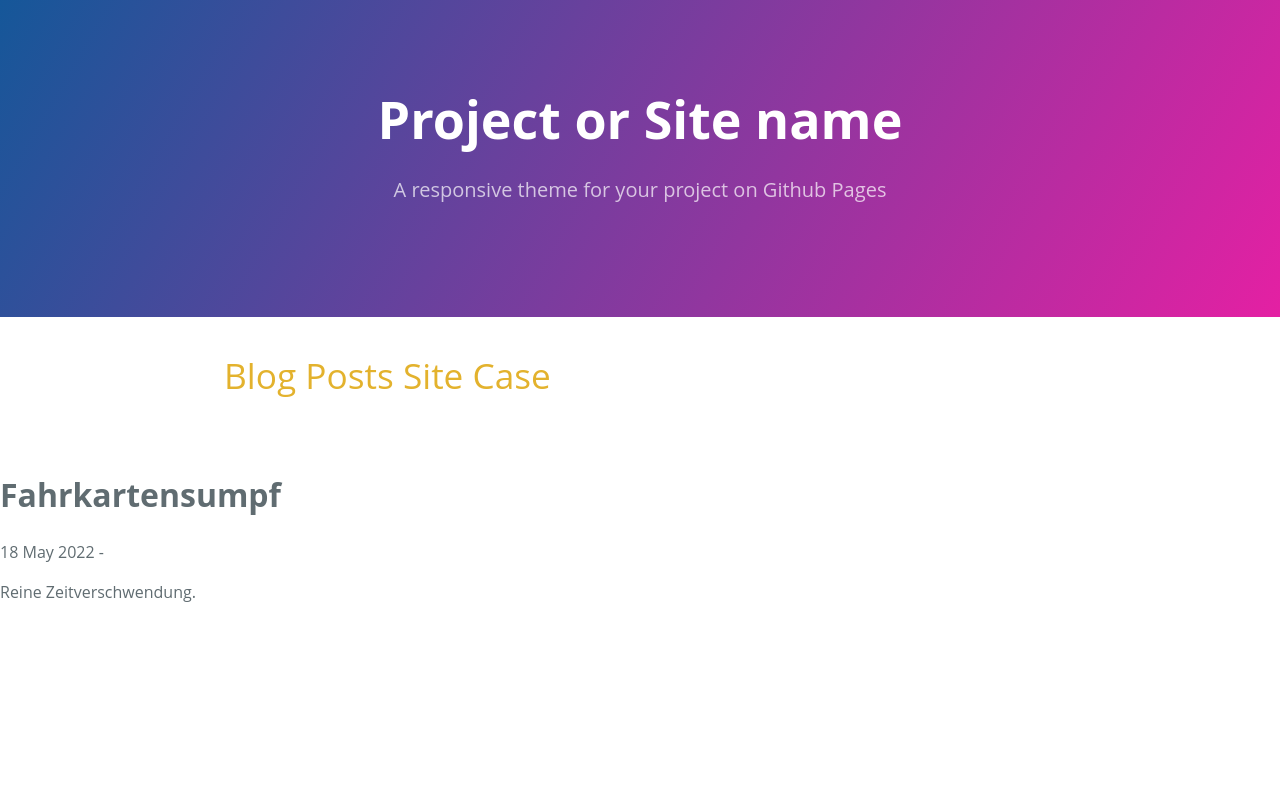
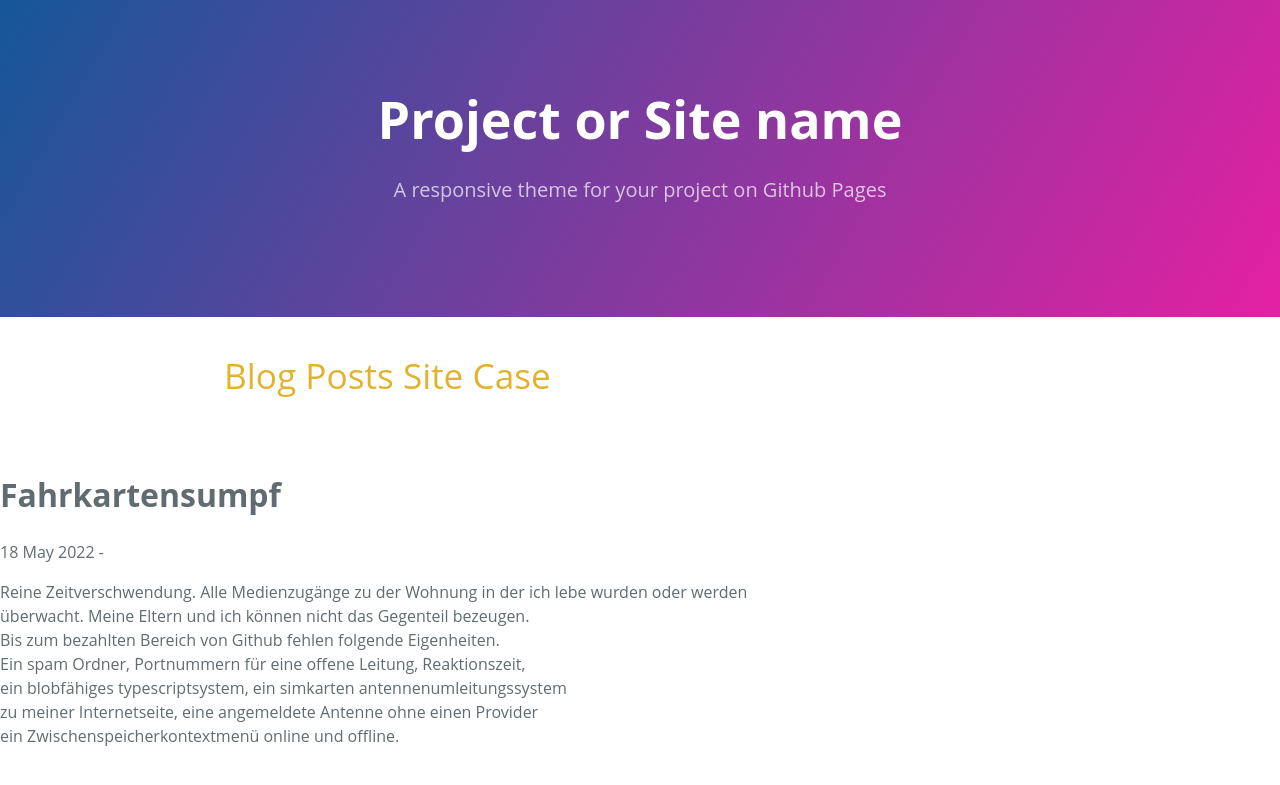
Before and after one commit to ledlightjungledStefan/Osterei, a Jekyll site: the page built from _posts/2022-05-18-fahrkartensumpf.markdown, in a window 1280 px wide. Shown: the top 785 px of the page. Built offline with Jekyll 4.4.1, drawn with Linux system fonts in a browser that asks for light colours.

Commit message:
Update 2022-05-18-fahrkartensumpf.markdown

```diff
--- a/_posts/2022-05-18-fahrkartensumpf.markdown
+++ b/_posts/2022-05-18-fahrkartensumpf.markdown
@@ -4,3 +4,10 @@ excerpt_separator: <!--more-->
 ---
 
 Reine Zeitverschwendung.
+Alle Medienzugänge zu der Wohnung in der ich lebe wurden oder werden<br>
+überwacht. Meine Eltern und ich können nicht das Gegenteil bezeugen.<br>
+Bis zum bezahlten Bereich von Github fehlen folgende Eigenheiten.<br>
+Ein spam Ordner, Portnummern für eine offene Leitung, Reaktionszeit,<br>
+ein blobfähiges typescriptsystem, ein simkarten antennenumleitungssystem<br>
+zu meiner Internetseite, eine angemeldete Antenne ohne einen Provider<br>
+ein Zwischenspeicherkontextmenü online und offline.
```
